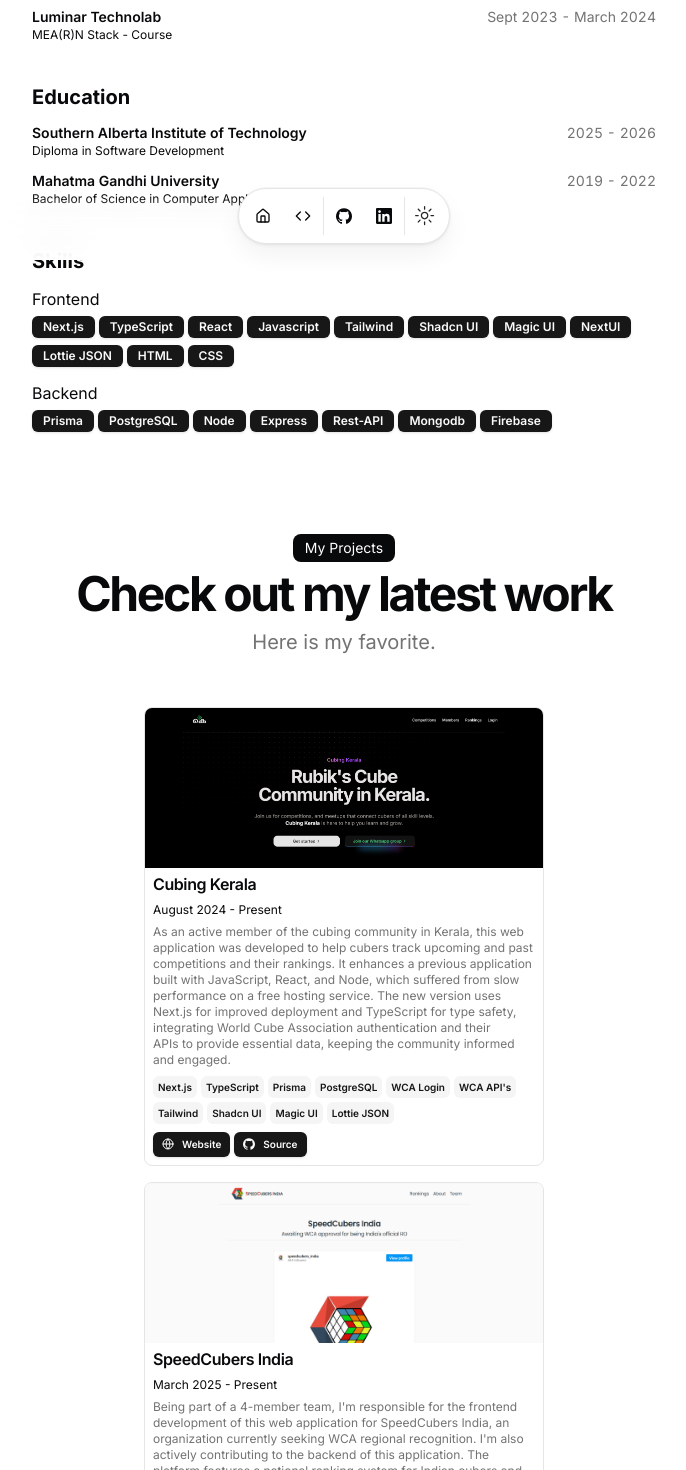
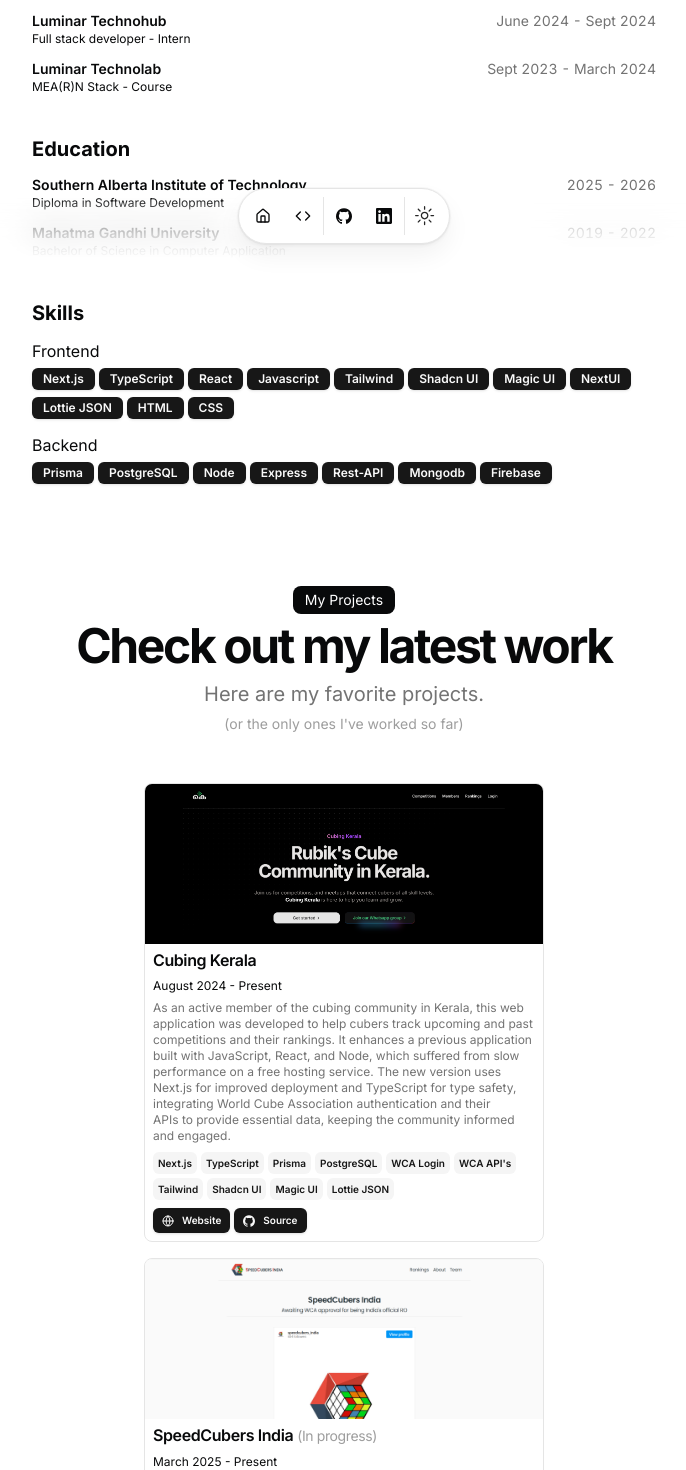
Before and after one commit to allenjohn07/portfolio, a Next.js app: page / in a window 1280 px wide. Shown: the part 540-2010 px from the top of the page, without its empty margins (296-982 px from the left). Built offline with nearby package versions, Linux system fonts and the light colour scheme.

Commit message:
update info (#2)
* update info

* remove unwanted images

```diff
--- a/src/app/page.tsx
+++ b/src/app/page.tsx
@@ -41,7 +41,7 @@ export default function Page() {
       </section>
       <section id="about">
         <BlurFade delay={BLUR_FADE_DELAY * 3}>
-          <h2 className="text-xl font-bold">About</h2>
+          <h2 className="text-xl font-bold mb-3">About</h2>
         </BlurFade>
         <BlurFade delay={BLUR_FADE_DELAY * 4}>
           <Markdown className="prose max-w-full text-pretty font-sans text-sm text-muted-foreground dark:prose-invert">
@@ -64,7 +64,6 @@ export default function Page() {
                 altText={work.company}
                 title={work.company}
                 subtitle={work.title}
-                href={work.href}
                 badges={work.badges}
                 period={`${work.start} - ${work.end ?? "Present"}`}
               />
@@ -84,7 +83,6 @@ export default function Page() {
             >
               <ResumeCard
                 key={education.school}
-                href={education.href}
                 altText={education.school}
                 title={education.school}
                 subtitle={education.degree}
@@ -134,9 +132,10 @@ export default function Page() {
                 <h2 className="text-3xl font-bold tracking-tighter sm:text-5xl">
                   Check out my latest work
                 </h2>
-                <p className="text-muted-foreground md:text-xl/relaxed lg:text-base/relaxed xl:text-xl/relaxed">
-                  Here is my favorite.
+                <p className="text-muted-foreground text-md/relaxed md:text-md/relaxed xl:text-xl/relaxed">
+                  Here are my favorite projects.
                 </p>
+                <span className="text-muted-foreground/70 text-sm/relaxed md:text-md/relaxed xl:text-md/relaxed">(or the only ones I&apos;ve worked so far)</span>
               </div>
             </div>
           </BlurFade>
@@ -151,6 +150,7 @@ export default function Page() {
                     href={project.href}
                     key={project.title}
                     title={project.title}
+                    subtitle={project.subtitle ?? ""}
                     description={project.description}
                     dates={project.dates}
                     tags={project.technologies}
--- a/src/components/project-card.tsx
+++ b/src/components/project-card.tsx
@@ -13,6 +13,7 @@ import Markdown from "react-markdown";
 
 interface Props {
   title: string;
+  subtitle: string,
   href?: string;
   description: string;
   dates: string;
@@ -32,6 +33,7 @@ interface Props {
 
 export function ProjectCard({
   title,
+  subtitle,
   href,
   description,
   dates,
@@ -78,7 +80,7 @@ export function ProjectCard({
       </Link>
       <CardHeader className="px-2">
         <div className="space-y-1">
-          <CardTitle className="mt-1 text-base">{title}</CardTitle>
+          <CardTitle className="mt-1 text-base">{title}{subtitle && <span className="text-muted-foreground/70 font-normal ml-1 text-sm/relaxed md:text-md/relaxed xl:text-md/relaxed">({subtitle})</span>}</CardTitle>
           <time className="font-sans text-xs">{dates}</time>
           <div className="hidden font-sans text-xs underline print:visible">
             {link?.replace("https://", "").replace("www.", "").replace("/", "")}
--- a/src/components/resume-card.tsx
+++ b/src/components/resume-card.tsx
@@ -1,19 +1,13 @@
 "use client";
 
-import { Avatar, AvatarFallback, AvatarImage } from "@/components/ui/avatar";
 import { Badge } from "@/components/ui/badge";
 import { Card, CardHeader } from "@/components/ui/card";
-import { cn } from "@/lib/utils";
-import { motion } from "framer-motion";
-import { ChevronRightIcon } from "lucide-react";
-import Link from "next/link";
 import React from "react";
 
 interface ResumeCardProps {
   altText: string;
   title: string;
   subtitle?: string;
-  href?: string;
   badges?: readonly string[];
   period: string;
   description?: string;
@@ -21,18 +15,11 @@ interface ResumeCardProps {
 export const ResumeCard = ({
   title,
   subtitle,
-  href,
   badges,
   period,
 }: ResumeCardProps) => {
-  const [isExpanded, setIsExpanded] = React.useState(false);
-
 
   return (
-    <Link
-      href={href || "#"}
-      className="block cursor-pointer"
-    >
       <Card className="flex">
         <div className="flex-grow items-center flex-col group">
           <CardHeader>
@@ -52,12 +39,6 @@ export const ResumeCard = ({
                     ))}
                   </span>
                 )}
-                <ChevronRightIcon
-                  className={cn(
-                    "size-4 translate-x-0 transform opacity-0 transition-all duration-300 ease-out group-hover:translate-x-1 group-hover:opacity-100",
-                    isExpanded ? "rotate-90" : "rotate-0"
-                  )}
-                />
               </h3>
               <div className="text-xs text-nowrap md:max-w-full sm:text-sm tabular-nums text-muted-foreground">
                 {period}
@@ -67,6 +48,5 @@ export const ResumeCard = ({
           </CardHeader>
         </div>
       </Card>
-    </Link>
   );
 };
--- a/src/data/resume.tsx
+++ b/src/data/resume.tsx
@@ -10,7 +10,7 @@ export const DATA = {
   description:
     "Full stack developer, Speedcuber",
   summary:
-    "Enthusiastic and curious full stack developer with a triple major bachelor's degree in Computer Application. I'm all about the latest tech, currently learning TypeScript and Next.js. You can also find me solving Rubik's cubes at lightning speed or organizing cube competitions. I love tackling problems and embracing new challenges.",
+    "Full-stack developer fueled by curiosity, caffeine, and a triple major in Computer Applications, currently based in Calgary, Alberta, where I&apos;m pursuing a diploma in Software Development. I&apos;m diving into the wonders (and occasional frustrations) of TypeScript and Next.js, while also getting started with Python and tackling the easiest problems on LeetCode — aiming to one day solve them without a little help from AI. Outside the dev world, I&apos;m usually speed-solving Rubik&apos;s cubes or organizing cube competitions.",
   avatarUrl: "/allen-profile.png",
   frontendSkills: [
     "Next.js",
@@ -61,7 +61,6 @@ export const DATA = {
     {
       company: "Freelance",
       badges: [],
-      href: "",
       location: "Remote",
       title: "Freelance Web developer",
       logoUrl: "",
@@ -70,21 +69,17 @@ export const DATA = {
     },
     {
       company: "Luminar Technohub",
-      href: "https://www.luminartechnohub.com/",
       badges: [],
       location: "Kakkanad, Kochi",
       title: "Full stack developer - Intern",
-      logoUrl: "/luminarhub.png",
       start: "June 2024",
       end: "Sept 2024",
     },
     {
       company: "Luminar Technolab",
       badges: [],
-      href: "https://www.luminartechnolab.com/",
       location: "Kakkanad, Kochi",
       title: "MEA(R)N Stack - Course",
-      logoUrl: "/luminartechnolab(1).png",
       start: "Sept 2023",
       end: "March 2024",
     }
@@ -92,17 +87,13 @@ export const DATA = {
   education: [
     {
       school: "Southern Alberta Institute of Technology",
-      href: "https://www.sait.ca/",
       degree: "Diploma in Software Development",
-      logoUrl: "/sait.svg",
       start: "2025",
       end: "2026",
     },
     {
       school: "Mahatma Gandhi University",
-      href: "https://www.mgu.ac.in",
       degree: "Bachelor of Science in Computer Application",
-      logoUrl: "/mguni.png",
       start: "2019",
       end: "2022",
     }
@@ -116,6 +107,7 @@ export const DATA = {
   projects: [
     {
       title: "Cubing Kerala",
+      subtitle: "",
       href: "https://cubingkerala.org/",
       dates: "August 2024 - Present",
       active: true,
@@ -152,6 +144,7 @@ export const DATA = {
     },
     {
       title: "SpeedCubers India",
+      subtitle: "In progress",
       href: "https://speedcubersindia.com/",
       dates: "March 2025 - Present",
       active: true,
```
Also changed, not shown: public/luminarhub.png (deleted), public/luminartechnolab(1).png (deleted).
